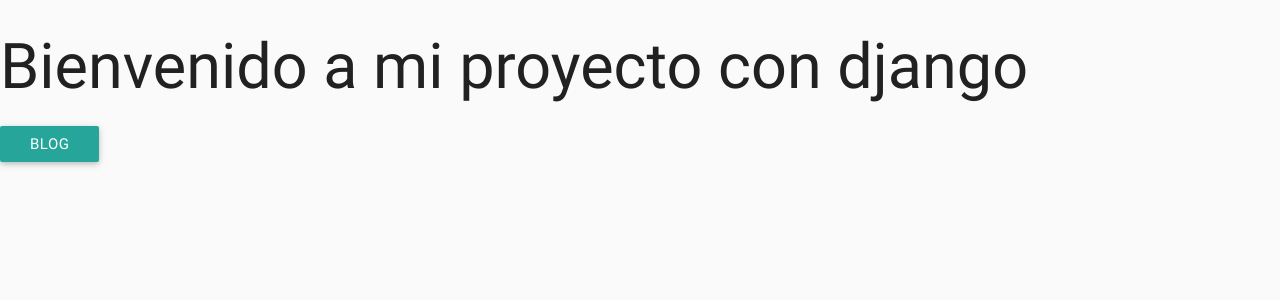
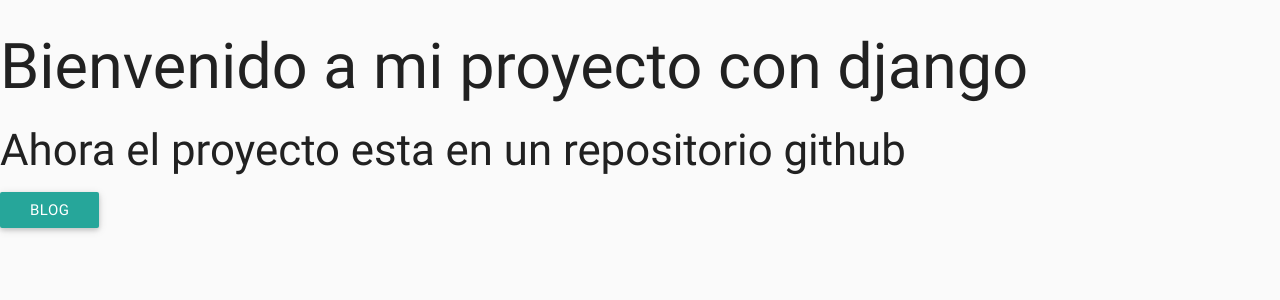
Before and after one commit to cscthian/academico, a Django app: template templates/home/index.html in a window 1280 px wide. Shown: the top 300 px of the page. Run offline with Django 3.2, Linux system fonts and the light colour scheme; the template is opened without the code that fills it, so the values that code supplies are empty; some libraries are stand-ins or nearby versions.

Commit message:
prueba git

```diff
--- a/templates/home/index.html
+++ b/templates/home/index.html
@@ -8,6 +8,8 @@
 
   <h1>Bienvenido a mi proyecto con django</h1>
 
+  <h3> Ahora el proyecto esta en un repositorio github </h3>
+
   <a href="{% url 'home_app:entrada-lista' %}" class="waves-effect waves-light btn">blog</a>
 
 {% endblock content %}
```
